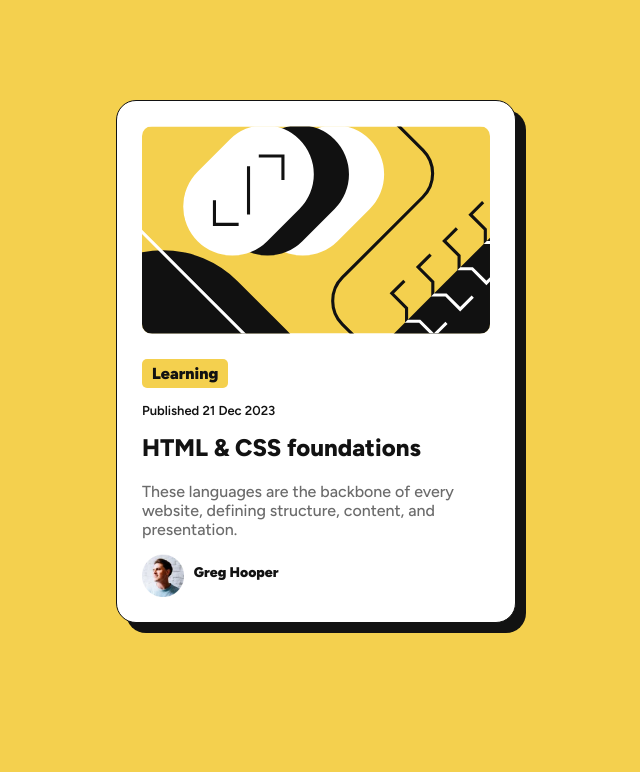
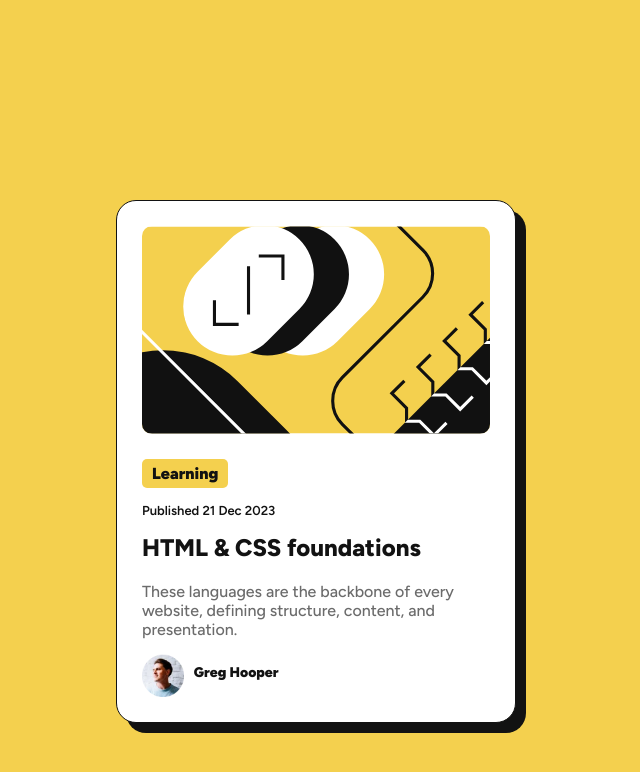
Before and after one commit to tina801005/blogpreviewcard, a plain HTML site: page index.html in a window 1280 px wide. Shown: the whole page, without its empty margins (324-964 px from the left). Drawn offline with Linux system fonts and the light colour scheme.

Commit message:
Update style.css

```diff
--- a/style.css
+++ b/style.css
@@ -23,8 +23,8 @@ body{
     display: flex;
     justify-content: center;
     align-items: center;
-    margin-top: 100px;
-    margin-bottom: 100px;
+    margin-top: 200px;
+    margin-bottom: 200px;
     background-color: var(--yellow);
     box-sizing: border-box;
 }
```
